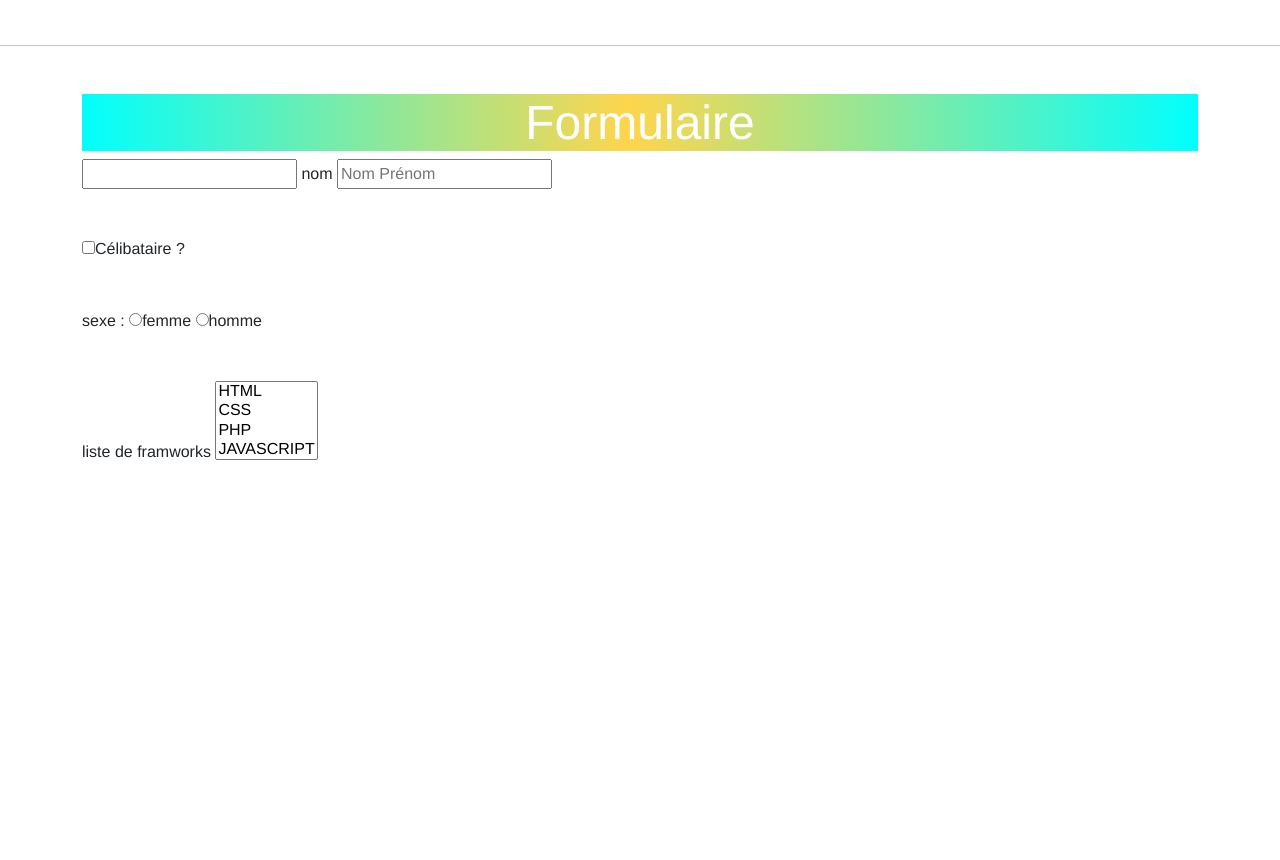
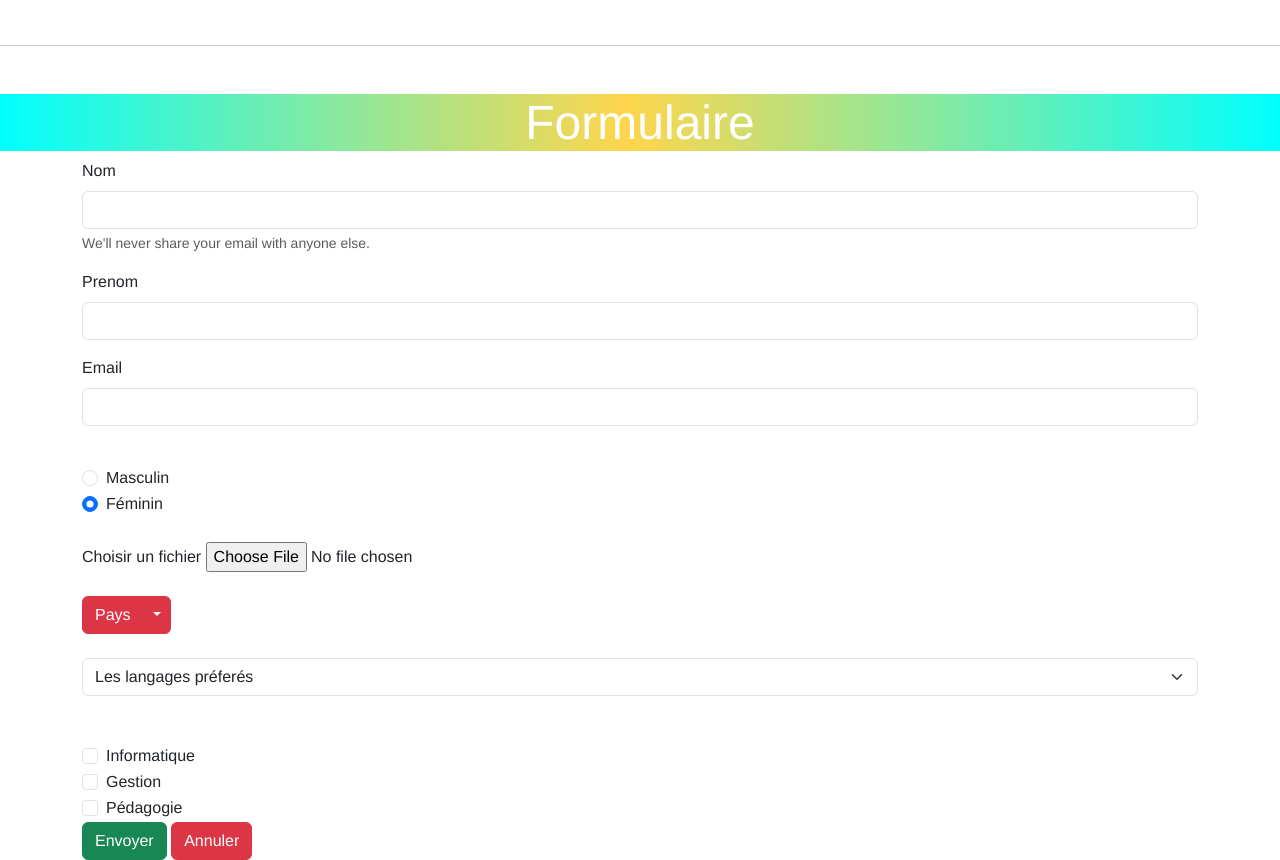
Before and after one commit to Alydiabira/Lagrandeclasse-exercice-, a plain HTML site: page vue/partique.html in a window 1280 px wide. Shown: the part 781-1641 px from the top of the page. Before the commit the page ends 1245 px from the top, so only its background shows below. Drawn offline with nearby package versions, Linux system fonts and the light colour scheme.

Commit message:
Update partique.html

```diff
--- a/vue/partique.html
+++ b/vue/partique.html
@@ -77,8 +77,12 @@
     <hr class="my-5" />
 
     <!--Rowspan-->
+    <div>
+        <h1>Rowspan</h1>
+    </div>
+
     <div class="container-sm">
-        <h1>Rowspan</h1>
+
         <table>
             <caption>Rowspan</caption>
             <tr>
@@ -102,54 +106,125 @@
 
     <hr class="my-5" />
 
-    <div class="container-md">
+    <!--Formulaire-->
+    <div>
         <h1>Formulaire</h1>
-        <!--<form>
+    </div>
+
+    <div class="container-md" sStyle="
+      background-image: url('../vue/img/100.jpg');
+      height: 400px;
+      margin-top: 58px;
+    ">
+
+        <!--Champs-->
+        <form>
+            <!--nom-->
             <div class="mb-3">
-                <label for="exampleInputEmail1" class="form-label">Email address</label>
-                <input type="email" class="form-control" id="exampleInputEmail1" aria-describedby="emailHelp">
+                <label for="exampleInputNom" class="form-label">Nom</label>
+                <input type="nom" class="form-control" id="exampleInputEmail1" aria-describedby="emailHelp">
                 <div id="emailHelp" class="form-text">We'll never share your email with anyone else.</div>
             </div>
+            <!--prenom-->
             <div class="mb-3">
-                <label for="exampleInputPassword1" class="form-label">Password</label>
-                <input type="password" class="form-control" id="exampleInputPassword1">
+                <label for="exampleInputPrenom" class="form-label">Prenom</label>
+                <input type="prenom" class="form-control" id="exampleInputPrenom">
             </div>
-            <div class="mb-3 form-check">
-                <input type="checkbox" class="form-check-input" id="exampleCheck1">
-                <label class="form-check-label" for="exampleCheck1">Check me out</label>
+            <!--Email-->
+            <div class="mb-3">
+                <label for="exampleInputEmail1" class="form-label">Email</label>
+                <input type="email" class="form-control" id="exampleInputEmail1">
             </div>
-            <button type="submit" class="btn btn-primary">Submit</button>
-        </form>-->
-    </div>
 
-    <div class="container-sm">
-        <form method="get" action="traitement.php">
-            <input type="text" name="nomClient">
-            <label for="produit">nom</label>
-            <input type="text" name="nom" id="idnom" placeholder="Nom Prénom">
-            <br><br><br>
-            <input type="checkbox" name="clbt" id="check"><label for="chn">Célibataire ?</label>
-            <br><br><br>
-            <label for="">sexe :</label>
-            <input type="radio" name="n" id="idf" value="femme"><label for="idf">femme</label>
-            <input type="radio" name="n" id="idh" value="homme"><label for="idf">homme</label>
-            <br><br><br>
-            <label for="idf">liste de framworks</label>
-            <select name="" id="" multiple>
+            <br>
+
+            <!--check rond-->
+            <!--Masculin-->
+            <div class="form-check">
+                <input class="form-check-input" type="radio" name="flexRadioDefault" id="flexRadioDefault1">
+                <label class="form-check-label" for="flexRadioDefault1">
+                    Masculin
+                </label>
+            </div>
+            <!--Féminin-->
+            <div class="form-check">
+                <input class="form-check-input" type="radio" name="flexRadioDefault" id="flexRadioDefault2" checked>
+                <label class="form-check-label" for="flexRadioDefault2">
+                    Féminin
+                </label>
+            </div>
+
+            <br>
+
+            <!--Choisir un fichier-->
+            <label for="avatar">Choisir un fichier</label>
+            <input type="file" id="avatar" name="avatar" accept="image/png, image/jpeg">
+
+            <br><br>
+
+            <!--les pays-->
+            <div class="btn-group">
+                <button type="button" class="btn btn-danger">Pays</button>
+                <button type="button" class="btn btn-danger dropdown-toggle dropdown-toggle-split"
+                    data-bs-toggle="dropdown" aria-expanded="false">
+                    <span class="visually-hidden">Toggle Dropdown</span>
+                </button>
+                <ul class="dropdown-menu">
+                    <li><a class="dropdown-item" href="#">France</a></li>
+                    <li><a class="dropdown-item" href="#">La mecque</a></li>
+                    <li><a class="dropdown-item" href="#">Medine</a></li>
+                    <li>
+                        <hr class="dropdown-divider">
+                    </li>
+                    <li><a class="dropdown-item" href="#">Bon voyage</a></li>
+                </ul>
+            </div>
+
+            <br><br>
+
+            <!--las languages-->
+            <select class="form-select" aria-label="Default select example">
+                <option selected>Les langages préferés</option>
                 <option value="html">HTML</option>
                 <option value="css">CSS</option>
                 <option value="php">PHP</option>
-                <option value="JAVASCRIPT">JAVASCRIPT</option>
             </select>
+
+            <br><br>
+
+            <!--check carré-->
+            <div class=" form-check">
+                <input type="checkbox" class="form-check-input" id="exampleCheck1">
+                <label class="form-check-label" for="exampleCheck1">Informatique</label>
+            </div>
+            <div class="form-check">
+                <input class="form-check-input" type="checkbox" value="" id="flexCheckIndeterminate">
+                <label class="form-check-label" for="flexCheckIndeterminate">
+                    Gestion
+                </label>
+            </div>
+            <div class="form-check">
+                <input class="form-check-input" type="checkbox" value="" id="flexCheckIndeterminate">
+                <label class="form-check-label" for="flexCheckIndeterminate">
+                    Pédagogie
+                </label>
+            </div>
+            <!--button Envoyer-->
+            <button type="submit" class="btn btn-success">Envoyer</button>
+            <!--button Annuler-->
+            <button type="submit" class="btn btn-danger">Annuler</button>
+        </form>
+    </div>
 
 
 
 
 
 
-        </form>
+
+
+
     </div>
-
     <script src="https://cdn.jsdelivr.net/npm/@popperjs/core@2.11.6/dist/umd/popper.min.js"
         integrity="sha384-oBqDVmMz9ATKxIep9tiCxS/Z9fNfEXiDAYTujMAeBAsjFuCZSmKbSSUnQlmh/jp3" crossorigin="anonymous">
     </script>
```
